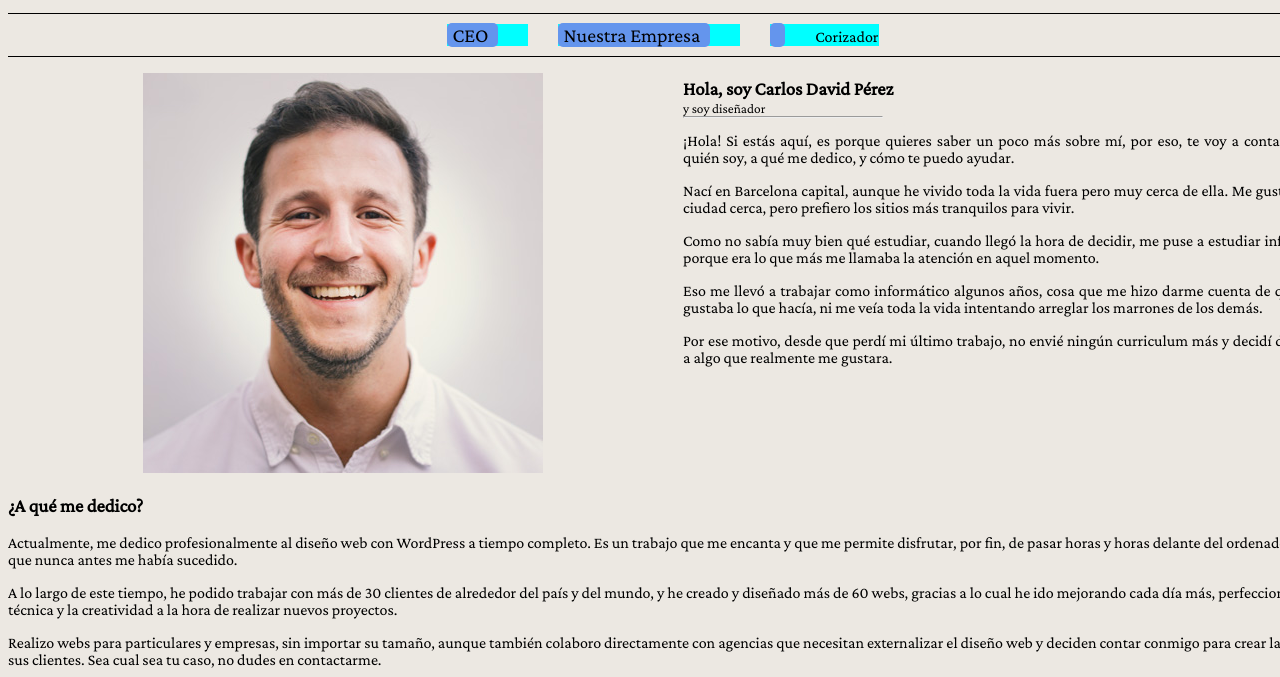
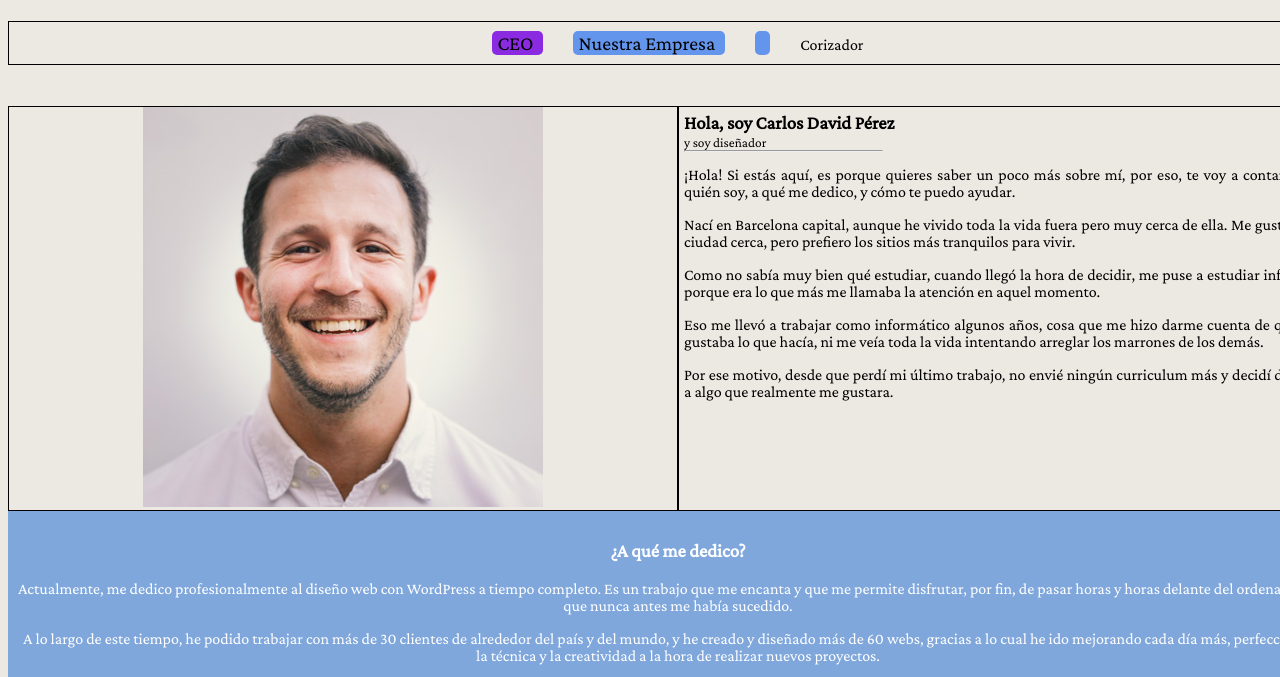
Before and after one commit to yesikagomez/DD3D, a plain HTML site: page proyecto/index.html in a window 1280 px wide. Shown: the part 117-794 px from the top of the page. Drawn offline with nearby package versions, Linux system fonts and the light colour scheme.

Commit message:
Organizando las secciones

```diff
--- a/proyecto/Css/style.css
+++ b/proyecto/Css/style.css
@@ -7,12 +7,13 @@ body {
                          "main"
                          "footer";
     grid-template-columns: 1fr;
-    grid-template-rows: auto ;
-    gap: ;
+    grid-template-rows: auto 5% 1fr 5% ;
+    gap: 8px;
 }
 
 header {
     display: flex;
+    flex-wrap: wrap;
     justify-content: center;
     grid-area: header;
 }
@@ -22,8 +23,7 @@ nav ul {
     flex-wrap: wrap;
     justify-content: center;
     list-style: none;
-    border-top: solid 1px black;
-    border-bottom: solid 1px black;
+    border: solid 1px black;
     padding: 10px;
 }
 
@@ -44,12 +44,6 @@ nav ul li .active {
     background-color:blueviolet;
 }
 
-nav ul li {
-    text-decoration: none;
-    margin-right: 30px;
-    background-color: aqua;
-}
-
 main {
     grid-area: main;
 }
@@ -59,7 +53,9 @@ main #sec_quien_soy {
     grid-template-columns: 1fr 1fr;
 
 }
-
+#sec_quien_soy article {
+    border: solid 1px;
+}
 main #sec_quien_soy #foto_quien_soy {
     text-align: center;
 }
@@ -80,7 +76,12 @@ main #sec_quien_soy #art_quien_soy div hr {
 main #sec_quien_soy #art_quien_soy h3{
    margin: auto;
 }
-
+#a_que_me_dedico {
+    background-color: #7fa7dc;
+    color:white;
+    text-align: center;
+    padding: 10px;
+}
 footer {
     grid-area: footer;
 }
--- a/proyecto/index.html
+++ b/proyecto/index.html
@@ -15,7 +15,7 @@
         </header>
         <nav>
             <ul>
-                <li><a href="#">CEO</a></li>
+                <li><a class="active" href="#">CEO</a></li>
                 <li><a href="#">Nuestra Empresa</a></li>
                 <li><a href="#"></a>Corizador</li>
             </ul>
@@ -48,7 +48,7 @@
                     </p>
                 </article>
             </section>
-            <section>
+            <section id="a_que_me_dedico">
                 <h3>¿A qué me dedico?</h3>
                 <p>
                     Actualmente, me dedico profesionalmente al diseño web con WordPress a tiempo completo. Es un trabajo que me encanta y que me permite disfrutar, por fin, de pasar horas y horas delante del ordenador, cosa que nunca antes me había sucedido.
```
